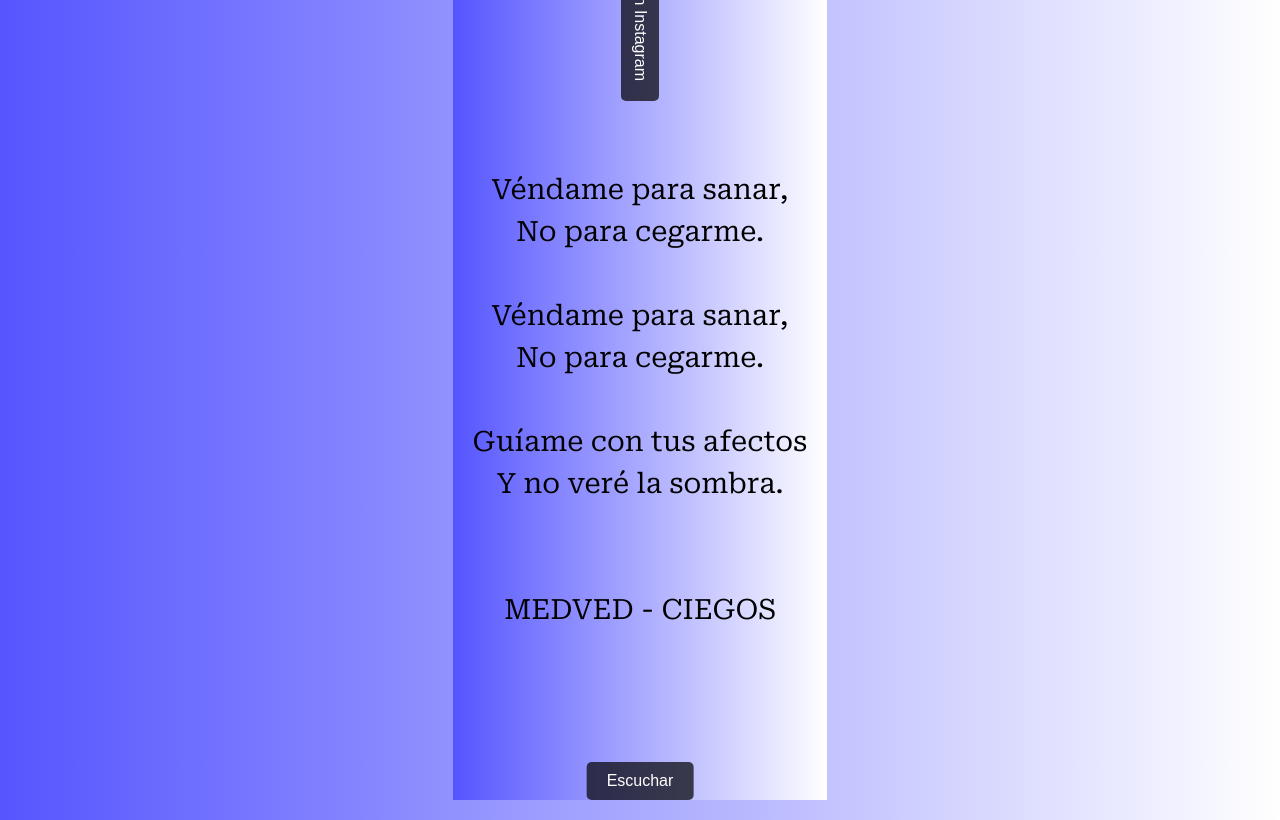
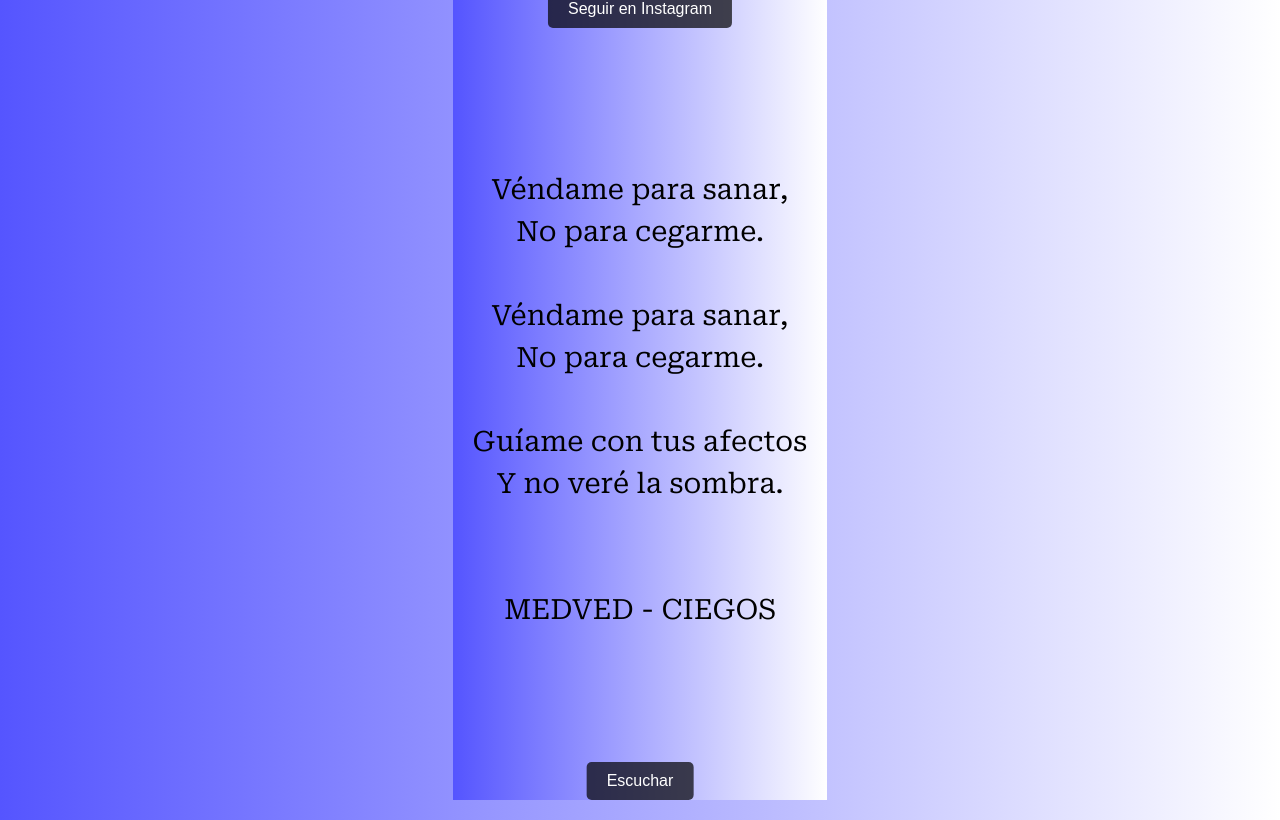
Before and after one commit to medvedband/showicr, a plain HTML site: page index.html in a window 1280 px wide. Drawn offline with Linux system fonts and the light colour scheme.

Commit message:
Update index.html

```diff
--- a/index.html
+++ b/index.html
@@ -83,7 +83,7 @@
             position: absolute; /* Posicionarlo en el costado */
             top: 10px; /* Alinearlo con el borde superior */
             left: 50%; /* Centrar horizontalmente */
-            transform: translateX(-50%) rotate(90deg); /* Girar 90 grados y centrar */
+            transform: translateX(-50%); /* Centrar */
             padding: 10px 20px;
             font-size: 16px;
             color: white;
```
